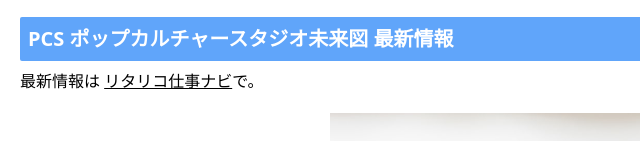
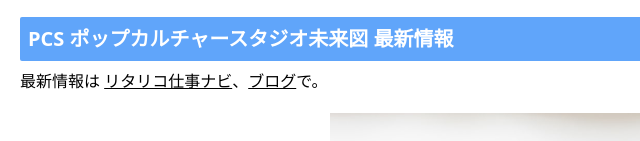
Before and after one commit to pop-culture-studio/sds.fukuoka.jp, a website: page index.html in a window 1280 px wide. Shown: the part 811-952 px from the top of the page, 0-640 px from the left. Drawn offline with Linux system fonts and the light colour scheme.

Commit message:
Update index.html

```diff
--- a/index.html
+++ b/index.html
@@ -74,7 +74,7 @@
         <section id="new">
             <h2 class="sds-h2">PCS ポップカルチャースタジオ未来図 最新情報</h2>
             <div>最新情報は
-                <a href="https://snabi.jp/facility/19496" target="_blank" class="underline hover:text-blue-500">リタリコ仕事ナビ</a>で。</div>
+                <a href="https://snabi.jp/facility/19496" target="_blank" class="underline hover:text-blue-500">リタリコ仕事ナビ</a>、<a href="https://snabi.jp/facility/19496/blog_articles" target="_blank" class="underline hover:text-blue-500">ブログ<a>で。</div>
             <div class="grid grid-cols-1 my-5">
                 <img src="/images/sample1.jpg" alt="" class="w-max sm:w-1/2 mb-5 m-auto">
 
```
